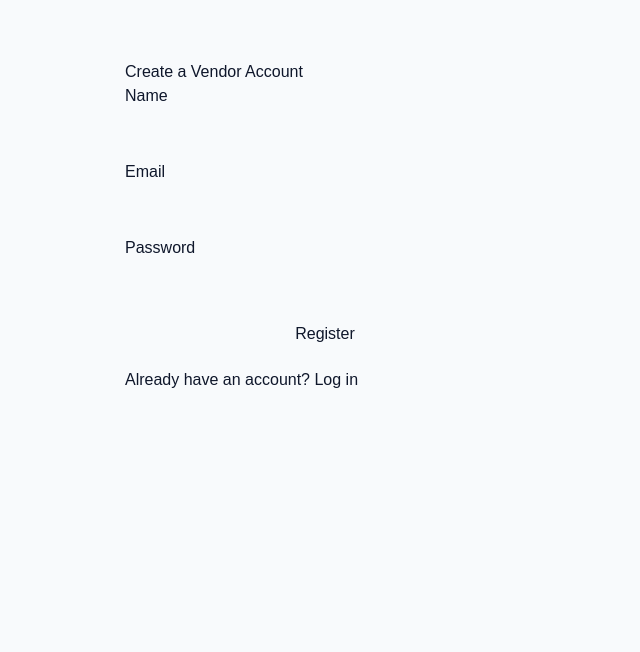
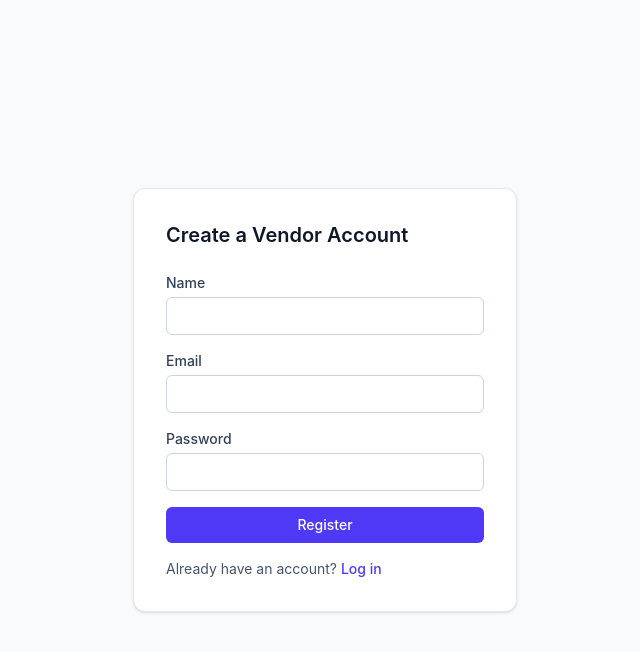
Before and after one commit to suprice4/UniSell_repo, a React (Vite) app in the folder web/: page /register in a window 1280 px wide. Shown: the top 652 px of the page, without its empty margins (315-955 px from the left). Built offline with nearby package versions, Linux system fonts and the light colour scheme.

Commit message:
style(web): restyle Login and Register pages with Tailwind
Replaces inline styles with Tailwind utility classes (card layout,
indigo accent, consistent form field styling). No behavior change.

```diff
--- a/web/src/features/auth/pages/Login.jsx
+++ b/web/src/features/auth/pages/Login.jsx
@@ -38,59 +38,59 @@ function Login() {
   };
 
   return (
-    <div style={{ maxWidth: "400px", margin: "60px auto", fontFamily: "sans-serif" }}>
-      <h2>Log In</h2>
+    <div className="flex min-h-screen items-center justify-center bg-slate-50 px-4">
+      <div className="w-full max-w-sm rounded-xl border border-slate-200 bg-white p-8 shadow-sm">
+        <h2 className="text-xl font-semibold text-slate-900">Log In</h2>
 
         {sessionExpired && (
-        <p
-          style={{
-            backgroundColor: "#fdecea",
-            border: "1px solid #c0392b",
-            borderRadius: "4px",
-            padding: "10px",
-            color: "#c0392b",
-            fontSize: "14px",
-          }}
-        >
+          <p className="mt-4 rounded-md border border-red-200 bg-red-50 px-3 py-2 text-sm text-red-700">
             Your session expired — please log in again.
           </p>
         )}
 
-      <form onSubmit={handleSubmit}>
-        <div style={{ marginBottom: "12px" }}>
-          <label>Email</label>
+        <form onSubmit={handleSubmit} className="mt-6 space-y-4">
+          <div>
+            <label className="block text-sm font-medium text-slate-700">Email</label>
             <input
               type="email"
               name="email"
               value={form.email}
               onChange={handleChange}
               required
-            style={{ width: "100%", padding: "8px" }}
+              className="mt-1 w-full rounded-md border border-slate-300 px-3 py-2 text-sm text-slate-900 focus:border-indigo-500 focus:outline-none focus:ring-1 focus:ring-indigo-500"
             />
           </div>
 
-        <div style={{ marginBottom: "12px" }}>
-          <label>Password</label>
+          <div>
+            <label className="block text-sm font-medium text-slate-700">Password</label>
             <input
               type="password"
               name="password"
               value={form.password}
               onChange={handleChange}
               required
-            style={{ width: "100%", padding: "8px" }}
+              className="mt-1 w-full rounded-md border border-slate-300 px-3 py-2 text-sm text-slate-900 focus:border-indigo-500 focus:outline-none focus:ring-1 focus:ring-indigo-500"
             />
           </div>
 
-        {error && <p style={{ color: "red" }}>{error}</p>}
+          {error && <p className="text-sm text-red-600">{error}</p>}
 
-        <button type="submit" disabled={loading} style={{ width: "100%", padding: "10px" }}>
+          <button
+            type="submit"
+            disabled={loading}
+            className="w-full rounded-md bg-indigo-600 px-4 py-2 text-sm font-medium text-white transition hover:bg-indigo-700 disabled:cursor-not-allowed disabled:opacity-60"
+          >
             {loading ? "Logging in..." : "Log In"}
           </button>
         </form>
 
-      <p style={{ marginTop: "12px" }}>
-        Don't have an account? <Link to="/register">Register</Link>
+        <p className="mt-4 text-sm text-slate-600">
+          Don't have an account?{" "}
+          <Link to="/register" className="font-medium text-indigo-600 hover:text-indigo-700">
+            Register
+          </Link>
         </p>
+      </div>
     </div>
   );
 }
--- a/web/src/features/auth/pages/Register.jsx
+++ b/web/src/features/auth/pages/Register.jsx
@@ -29,55 +29,65 @@ function Register() {
   };
 
   return (
-    <div style={{ maxWidth: "400px", margin: "60px auto", fontFamily: "sans-serif" }}>
-      <h2>Create a Vendor Account</h2>
-      <form onSubmit={handleSubmit}>
-        <div style={{ marginBottom: "12px" }}>
-          <label>Name</label>
+    <div className="flex min-h-screen items-center justify-center bg-slate-50 px-4">
+      <div className="w-full max-w-sm rounded-xl border border-slate-200 bg-white p-8 shadow-sm">
+        <h2 className="text-xl font-semibold text-slate-900">Create a Vendor Account</h2>
+
+        <form onSubmit={handleSubmit} className="mt-6 space-y-4">
+          <div>
+            <label className="block text-sm font-medium text-slate-700">Name</label>
             <input
               type="text"
               name="name"
               value={form.name}
               onChange={handleChange}
               required
-            style={{ width: "100%", padding: "8px" }}
+              className="mt-1 w-full rounded-md border border-slate-300 px-3 py-2 text-sm text-slate-900 focus:border-indigo-500 focus:outline-none focus:ring-1 focus:ring-indigo-500"
             />
           </div>
 
-        <div style={{ marginBottom: "12px" }}>
-          <label>Email</label>
+          <div>
+            <label className="block text-sm font-medium text-slate-700">Email</label>
             <input
               type="email"
               name="email"
               value={form.email}
               onChange={handleChange}
               required
-            style={{ width: "100%", padding: "8px" }}
+              className="mt-1 w-full rounded-md border border-slate-300 px-3 py-2 text-sm text-slate-900 focus:border-indigo-500 focus:outline-none focus:ring-1 focus:ring-indigo-500"
             />
           </div>
 
-        <div style={{ marginBottom: "12px" }}>
-          <label>Password</label>
+          <div>
+            <label className="block text-sm font-medium text-slate-700">Password</label>
             <input
               type="password"
               name="password"
               value={form.password}
               onChange={handleChange}
               required
-            style={{ width: "100%", padding: "8px" }}
+              className="mt-1 w-full rounded-md border border-slate-300 px-3 py-2 text-sm text-slate-900 focus:border-indigo-500 focus:outline-none focus:ring-1 focus:ring-indigo-500"
             />
           </div>
 
-        {error && <p style={{ color: "red" }}>{error}</p>}
+          {error && <p className="text-sm text-red-600">{error}</p>}
 
-        <button type="submit" disabled={loading} style={{ width: "100%", padding: "10px" }}>
+          <button
+            type="submit"
+            disabled={loading}
+            className="w-full rounded-md bg-indigo-600 px-4 py-2 text-sm font-medium text-white transition hover:bg-indigo-700 disabled:cursor-not-allowed disabled:opacity-60"
+          >
             {loading ? "Creating account..." : "Register"}
           </button>
         </form>
 
-      <p style={{ marginTop: "12px" }}>
-        Already have an account? <Link to="/login">Log in</Link>
+        <p className="mt-4 text-sm text-slate-600">
+          Already have an account?{" "}
+          <Link to="/login" className="font-medium text-indigo-600 hover:text-indigo-700">
+            Log in
+          </Link>
         </p>
+      </div>
     </div>
   );
 }
```
Lines whose indentation alone changed are shown as unchanged.
